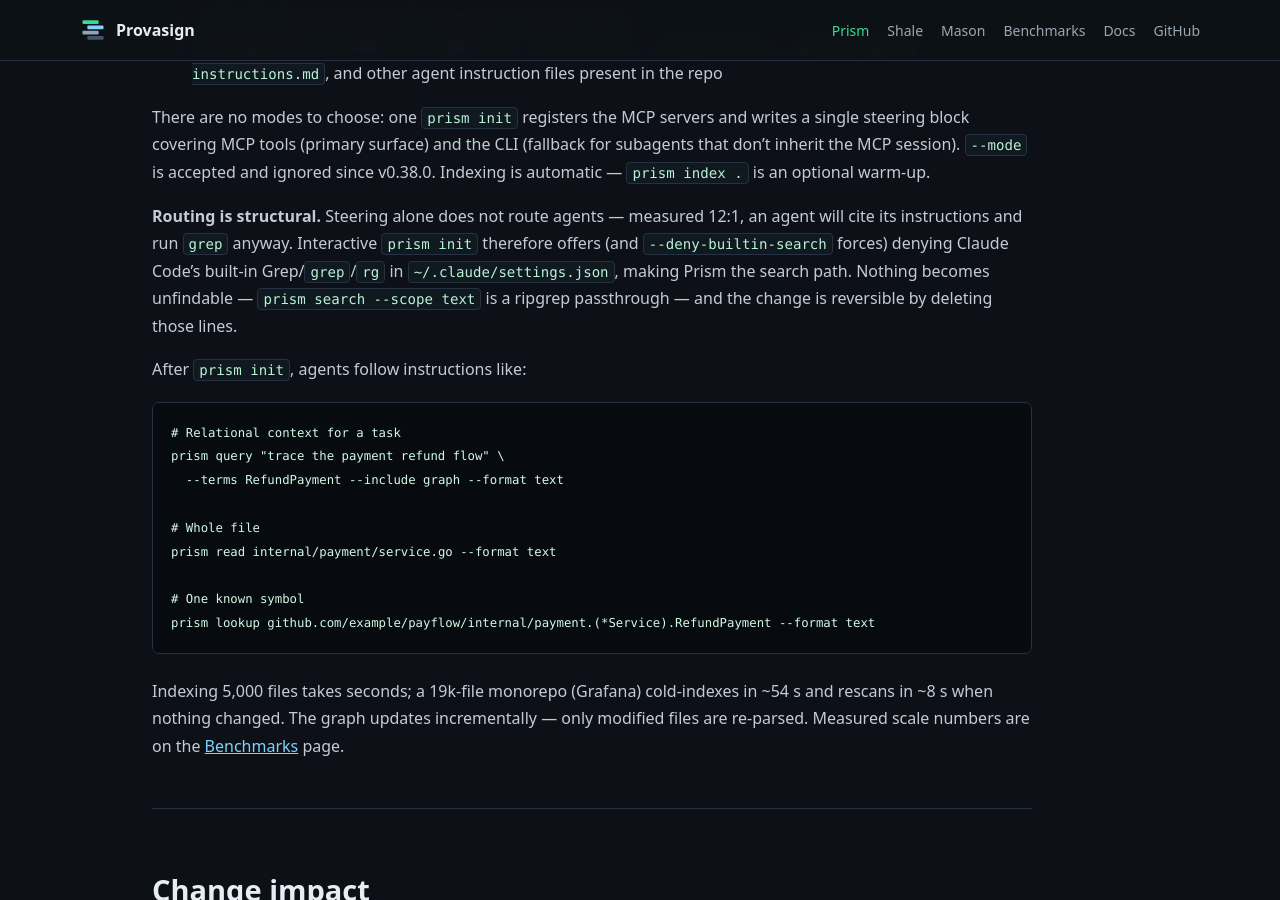
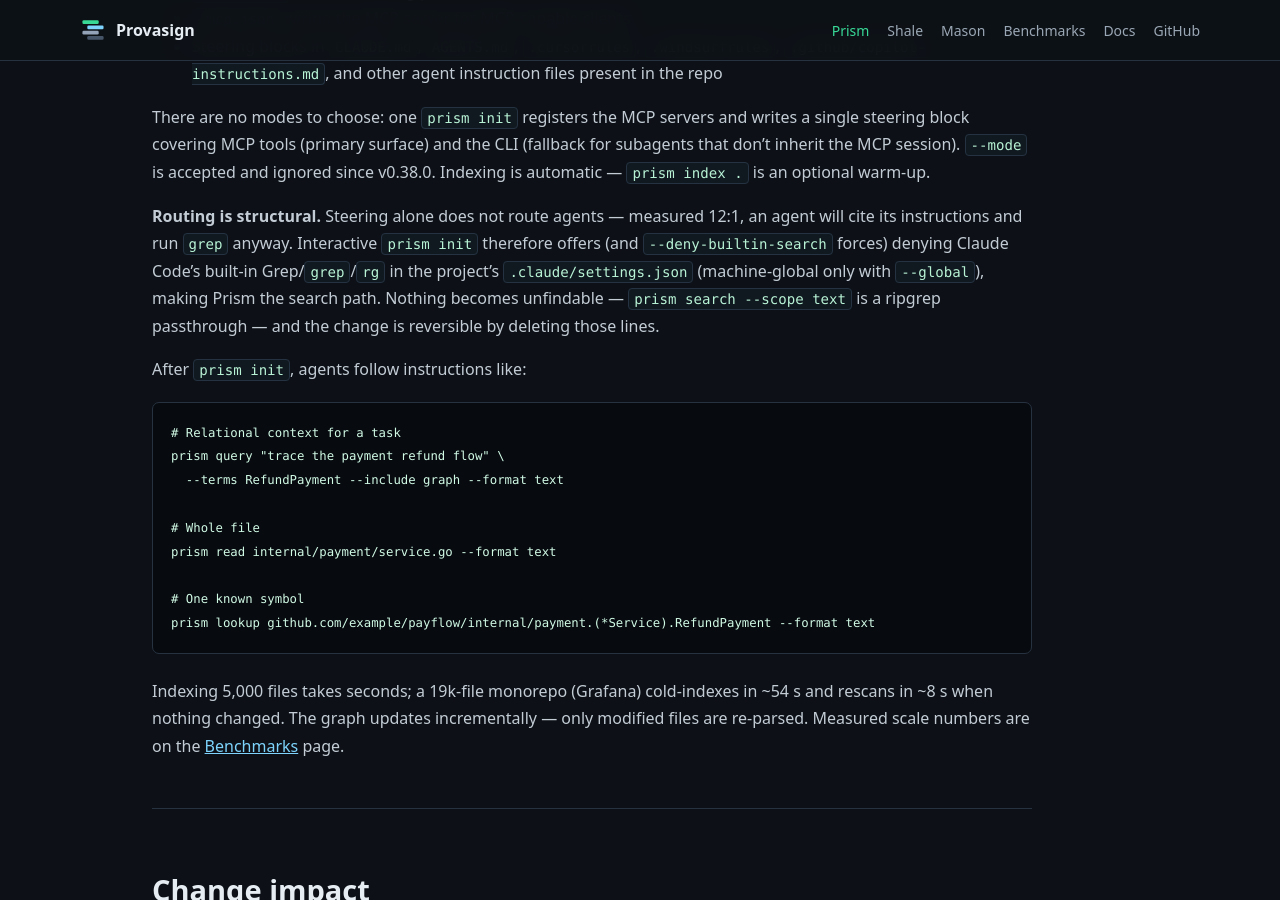
Before and after one commit to provasign/provasign.github.io, a Jekyll site: the page built from prism.md, in a window 1280 px wide and 900 px high, scrolled down 5193 px. Built offline with Jekyll 4.4.1, drawn with Linux system fonts in a browser that asks for light colours; comment, search, counter and statistics services are not loaded.

Commit message:
prism: deny lands in project .claude/settings.json (v0.45.0 scope model)
Co-Authored-By: Claude Fable 5 <noreply@anthropic.com>

```diff
--- a/prism.md
+++ b/prism.md
@@ -221,7 +221,8 @@ is an optional warm-up.
 **Routing is structural.** Steering alone does not route agents — measured
 12:1, an agent will cite its instructions and run `grep` anyway. Interactive
 `prism init` therefore offers (and `--deny-builtin-search` forces) denying
-Claude Code's built-in Grep/`grep`/`rg` in `~/.claude/settings.json`, making
+Claude Code's built-in Grep/`grep`/`rg` in the project's
+`.claude/settings.json` (machine-global only with `--global`), making
 Prism the search path. Nothing becomes unfindable —
 `prism search --scope text` is a ripgrep passthrough — and the change is
 reversible by deleting those lines.
```
